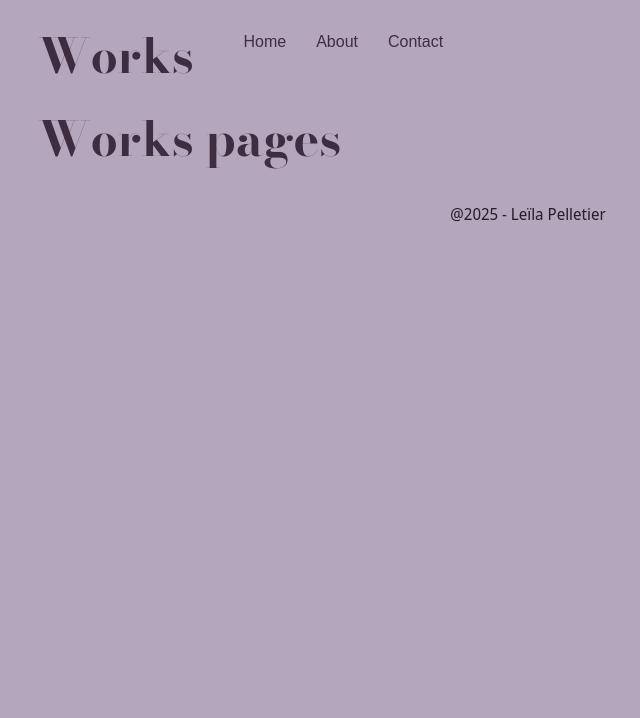
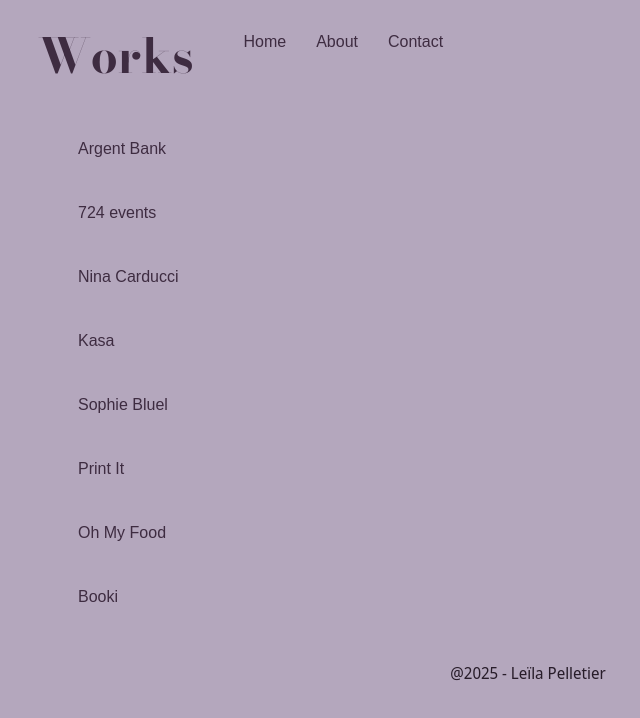
Before and after one commit to NeugdaeUju/Portfolio, a React (Vite) app: page /works in a window 1280 px wide. Shown: the top 718 px of the page, without its empty margins (112-752 px from the left). Built offline with nearby package versions, Linux system fonts and the light colour scheme.

Commit message:
Création de la logique d'itération des cartes de rénlisatio,

```diff
--- a/src/App.jsx
+++ b/src/App.jsx
@@ -2,7 +2,7 @@ import {BrowserRouter, Routes, Route} from 'react-router-dom'
 import Footer from './components/Footer'
 import Accueil from './pages/Accueil'
 import Works from './pages/Works'
-// import WorksDetails from './pages/WorksDetails'
+import WorksDetails from './pages/WorksDetails'
 // import About from './pages/About'
 // import Contact from './pages/Contact'
 // import ErrorPage from './pages/ErrorPage'
@@ -14,7 +14,7 @@ function App() {
         <Routes>
           <Route path='/' element={<Accueil />} />
           <Route path='/works' element={<Works />} />
-          <Route path='/works/:id' element='{<WorksDetails />}' />
+          <Route path='/works/:id' element={<WorksDetails />} />
           <Route path='/about' element='{<About />}' />
           <Route path='/contact' element='{<Contact />}' />
           <Route path='*' element='{<ErrorPage />}' />
--- /dev/null
+++ b/src/assets/data/project.json
@@ -0,0 +1,41 @@
+[
+    {
+        "id" : 1,
+        "name" : "Argent Bank"
+    },
+
+    {
+        "id" : 2,
+        "name" : "724 events"
+    },
+
+    {
+        "id" : 3,
+        "name" : "Nina Carducci"
+    },
+
+    {
+        "id" : 4,
+        "name" : "Kasa"
+    },
+
+    {
+        "id" : 5,
+        "name" : "Sophie Bluel"
+    },
+
+    {
+        "id" : 6,
+        "name" : "Print It"
+    },
+
+    {
+        "id" : 7,
+        "name" : "Oh My Food"
+    },
+
+    {
+        "id" : 8,
+        "name" : "Booki"
+    }
+]
--- /dev/null
+++ b/src/components/ProjectCard.jsx
@@ -0,0 +1,19 @@
+import { Link } from 'react-router-dom'
+import project from '../assets/data/project.json'
+
+function ProjectCard ({id , index, name}) {
+    const cardClass = `works-page__card-${index}`
+
+    return (
+        <>
+            <Link to={`/works/${id}`} className={cardClass}>
+                <figure>
+                    <img/>
+                    <figcaption>{name}</figcaption>
+                </figure>
+            </Link>
+        </>
+    )
+}
+
+export default ProjectCard
--- a/src/pages/Works.jsx
+++ b/src/pages/Works.jsx
@@ -1,11 +1,24 @@
 import Header from '../components/Header'
+import ProjectCard from '../components/ProjectCard'
+import project from '../assets/data/project.json'
 
 function Works () {
     return (
         <>
             <Header
                 page='Works'/>
-            <h1>Works pages</h1>
+            <div className='works-page'>
+                {project.map((p , i) => {
+                    const index = i + 1
+                    return (
+                        <ProjectCard
+                            key={p.id}
+                            id={p.id}
+                            index={index}
+                            name={p.name}
+                        />)
+                })}
+            </div>
         </>
     )
 }
--- /dev/null
+++ b/src/pages/WorksDetails.jsx
@@ -0,0 +1,7 @@
+function WorksDetails () {
+    return (
+        <h1>Page de détails</h1>
+    )
+}
+
+export default WorksDetails
```
Also changed, not shown: src/assets/sass/projectCard.scss (added).
